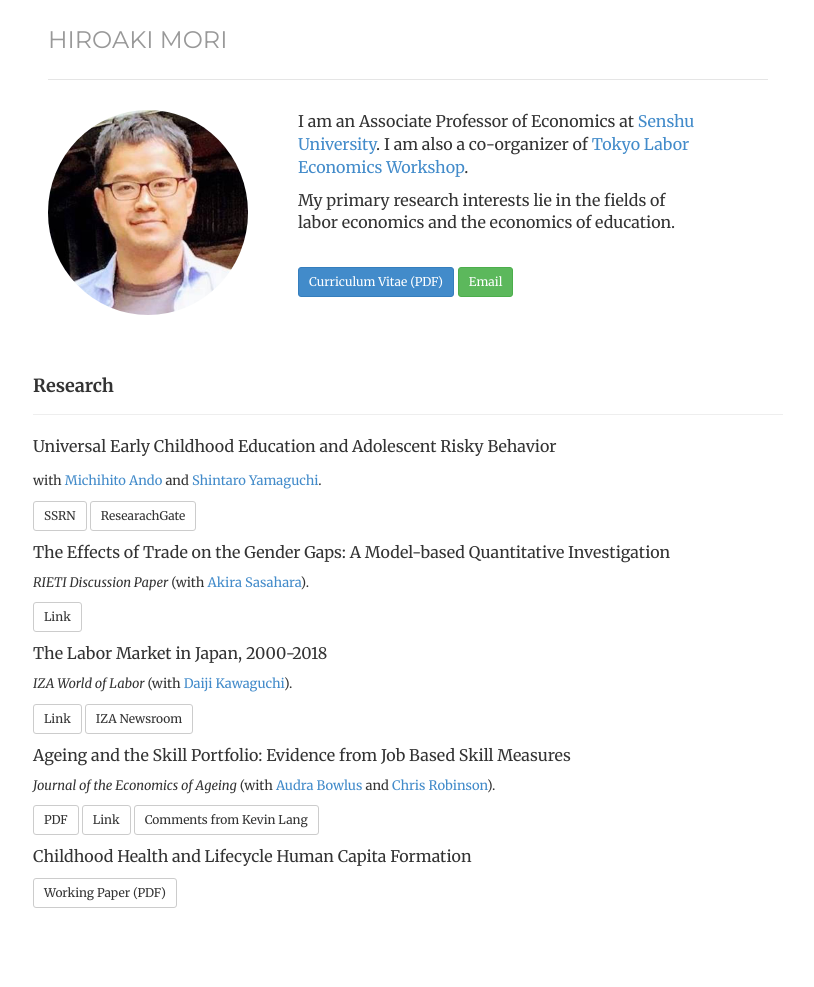
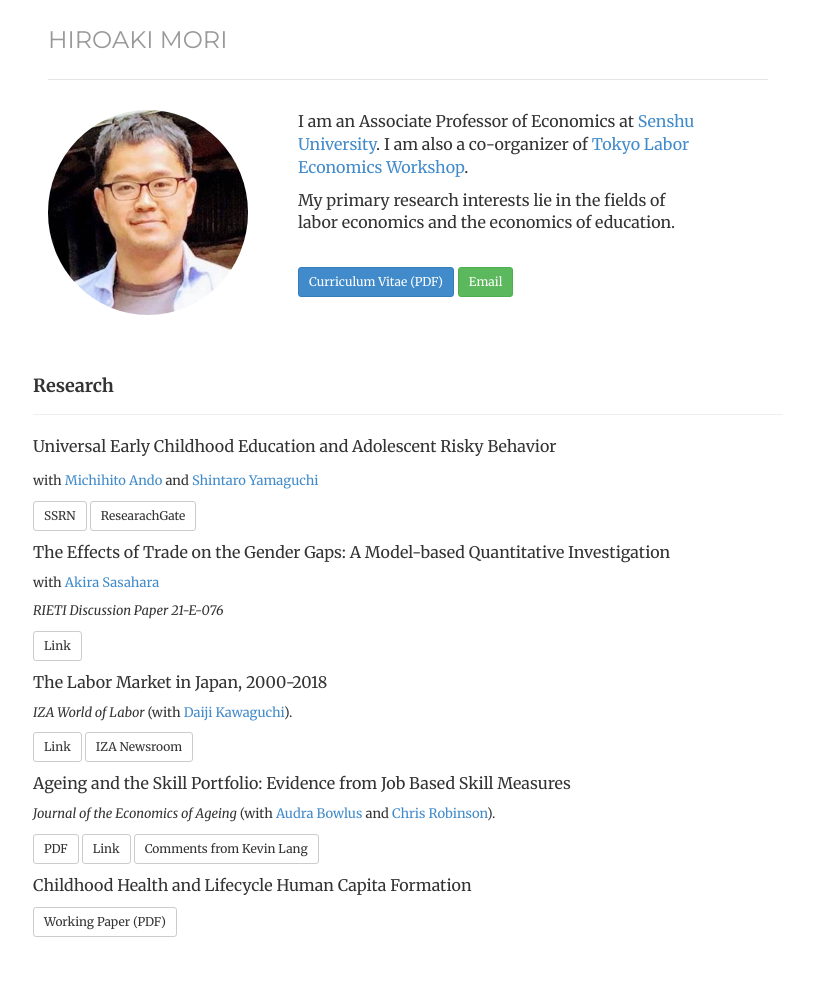
Before and after one commit to morihiroaki/morihiroaki.github.io, a Jekyll site: the page built from index.html, in a window 1280 px wide. Shown: the whole page, without its empty margins (232-1046 px from the left). Built offline with Jekyll 4.4.1, drawn with Linux system fonts in a browser that asks for light colours; before the commit the page ends 958 px from its top, so only the background shows below that.

Commit message:
Update index.html

```diff
--- a/index.html
+++ b/index.html
@@ -34,13 +34,14 @@ description:
 </div>
 
 <p><font size="3">Universal Early Childhood Education and Adolescent Risky Behavior</font></p>
- <p><font size="2">with <a href="https://sites.google.com/site/michihito7ando" target="_blank" title="Link">Michihito Ando</a> and <a href="https://sites.google.com/site/shintaroyamaguchi/" target="_blank" title="Link">Shintaro Yamaguchi</a>. </p>
+ <p><font size="2">with <a href="https://sites.google.com/site/michihito7ando" target="_blank" title="Link">Michihito Ando</a> and <a href="https://sites.google.com/site/shintaroyamaguchi/" target="_blank" title="Link">Shintaro Yamaguchi</a> </p>
 <p><a href="https://papers.ssrn.com/sol3/papers.cfm?abstract_id=4194467" target="_blank" class="btn btn-default btn-sm" role="button">SSRN</a>
 <a href="https://www.researchgate.net/publication/362790953_Universal_Early_Childhood_Education_and_Adolescent_Risky_Behavior" target="_blank" class="btn btn-default btn-sm" role="button">ResearachGate</a>
 </p>
 
 <p><font size="3">The Effects of Trade on the Gender Gaps: A Model-based Quantitative Investigation</font></p>
- <p><font size="2"><i>RIETI Discussion Paper</i> (with <a href="https://sites.google.com/view/akirasasahara/home" target="_blank" title="Link">Akira Sasahara</a>). </p>
+ <p><font size="2">with <a href="https://sites.google.com/view/akirasasahara/home" target="_blank" title="Link">Akira Sasahara</a> </p>
+<p><font size="2"><i>RIETI Discussion Paper 21-E-076</i> </p>
 <p><a href="https://www.rieti.go.jp/en/publications/summary/21090001.html" target="_blank" class="btn btn-default btn-sm" role="button">Link</a></p>
 
 <p><font size="3">The Labor Market in Japan, 2000-2018</font></p>
```
